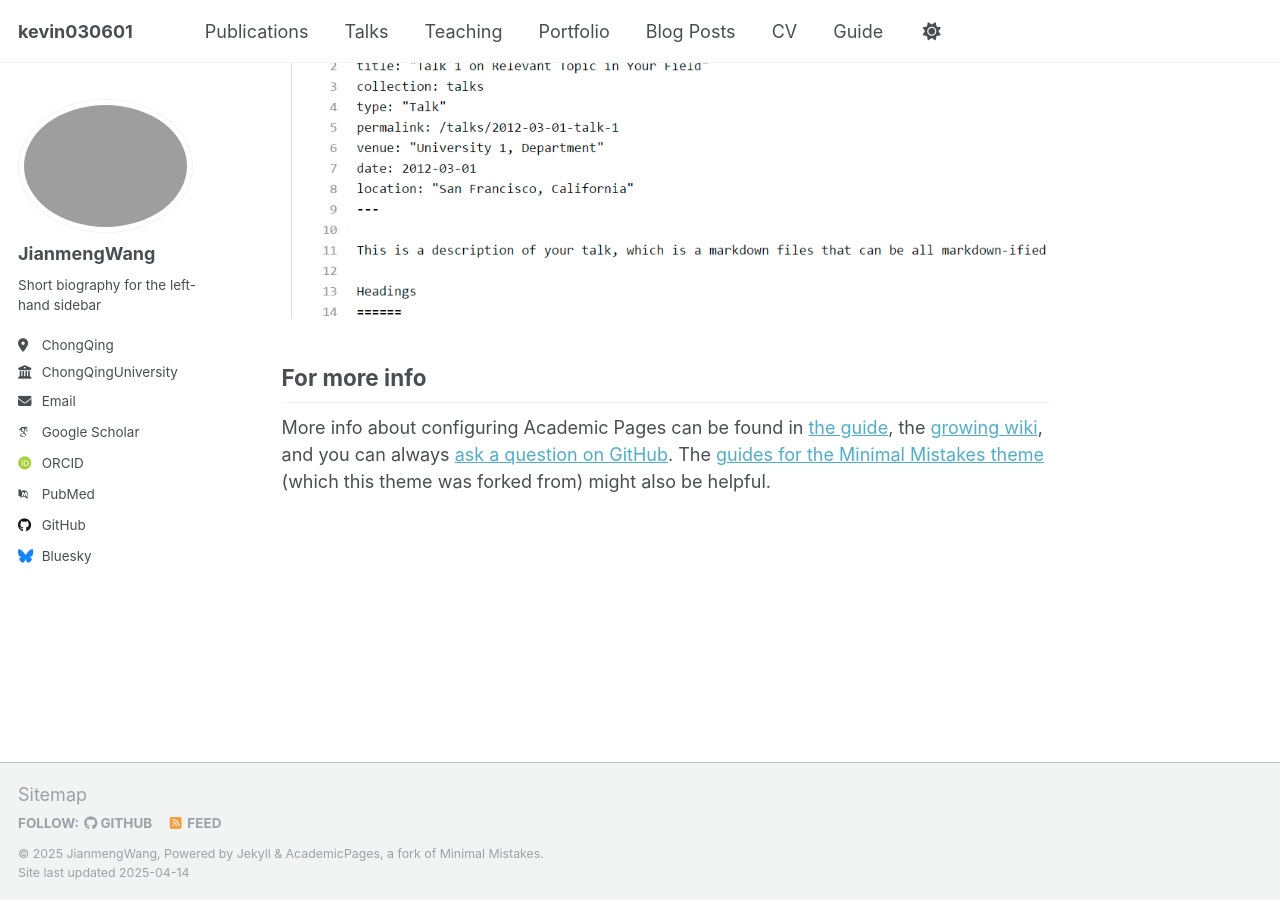
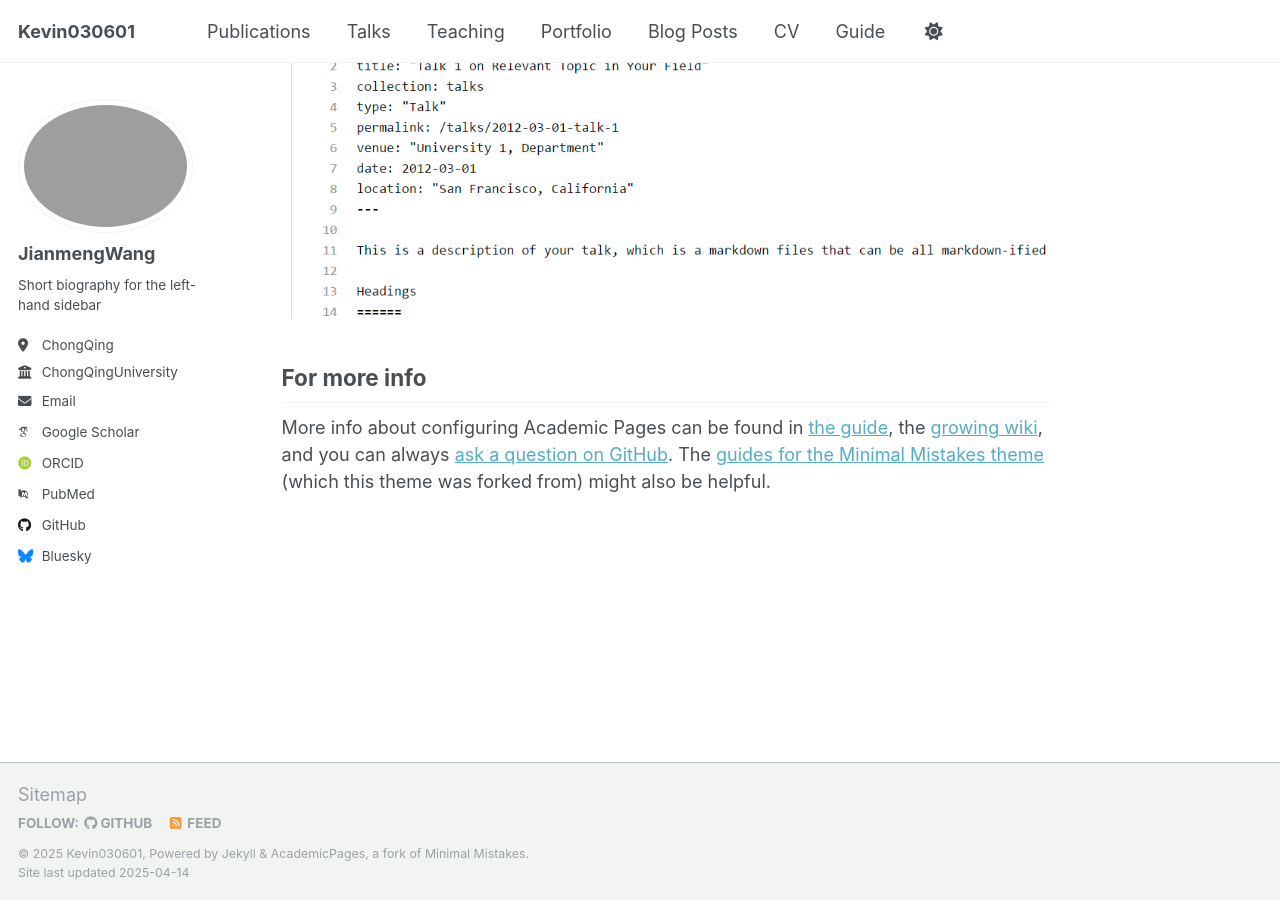
Before and after one commit to Kevin030601/JianmengWang.github.io, a Jekyll site: the page built from _pages/about.md, in a window 1280 px wide and 900 px high, scrolled down 2636 px. Built offline with Jekyll 4.4.1, drawn with Linux system fonts in a browser that asks for light colours; some web fonts are replaced.

Commit message:
Update _config.yml

```diff
--- a/_config.yml
+++ b/_config.yml
@@ -9,13 +9,13 @@
 # Basic Site Settings
 locale                   : "en-US"
 site_theme               : "default"
-title                    : "kevin030601"
+title                    : "Kevin030601"
 title_separator          : "-"
-name                     : &name "JianmengWang"
+name                     : &name "Kevin030601"
 description              : &description "personal description"
-url                      : https://JianmengWang.github.io # the base hostname & protocol for your site e.g. "https://[your GitHub username].github.io"
+url                      : https://Kevin030601.github.io # the base hostname & protocol for your site e.g. "https://[your GitHub username].github.io"
 baseurl                  : "" # the subpath of your site, e.g. "/blog"
-repository               : "JianmengWang/JianmengWang.github.io"
+repository               : "Kevin030601/Kevin030601.github.io"
 
 # Site Author - The following control what appear as part of the author content on the side bar.
 #               If a field is blank the icon and link will not appear, otherwise it will be shown.
```
